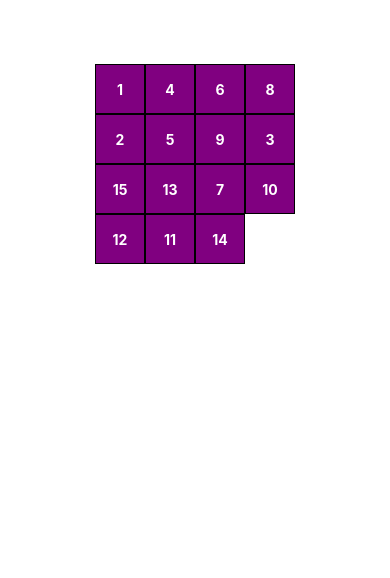
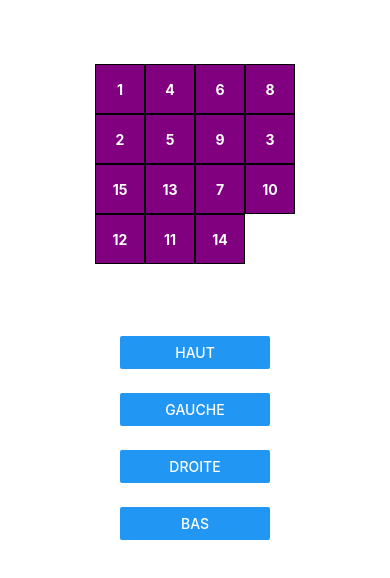
Before and after one commit to PierreCapo/fifteen-puzzle, a React Native app: screen / in a window 390 px wide. Shown: the top 578 px of the page. Built offline with nearby package versions, Linux system fonts and the light colour scheme.

Commit message:
Add buttons

```diff
--- a/App.js
+++ b/App.js
@@ -2,6 +2,7 @@ import React from "react";
 import { StyleSheet, Text, View } from "react-native";
 import { Transitioning } from "react-native-reanimated";
 import { Tile } from "./components/Tile";
+import { MovementButtons } from "./components/MovementButtons";
 
 const array = [1, 4, 6, 8, 2, 5, 9, 3, 15, 13, 7, 10, 12, 11, 14];
 const TILE_SIZE = 50;
@@ -15,6 +16,7 @@ export default () => {
           <Tile key={tile} label={tile} />
         ))}
       </Transitioning.View>
+      <MovementButtons />
     </View>
   );
 };
--- /dev/null
+++ b/components/MovementButtons.js
@@ -0,0 +1,21 @@
+import React from "react";
+import { StyleSheet, Text, View, Button } from "react-native";
+
+const Spacer = () => <View style={{ height: 24, width: "100%" }} />;
+
+export const MovementButtons = () => {
+  return (
+    <View style={{ width: 150 }}>
+      <Spacer />
+      <Spacer />
+      <Spacer />
+      <Button title="Haut" />
+      <Spacer />
+      <Button title="Gauche" />
+      <Spacer />
+      <Button title="Droite" />
+      <Spacer />
+      <Button title="Bas" />
+    </View>
+  );
+};
```
